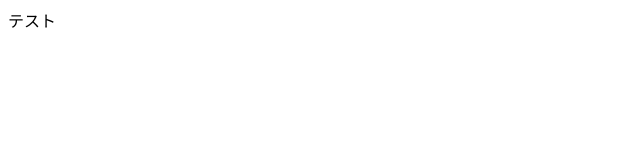
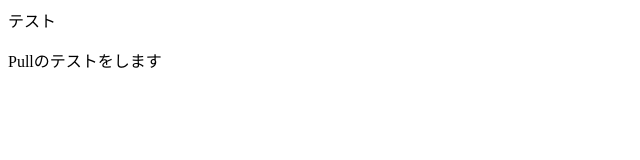
Before and after one commit to 0303testmon/git-test, a plain HTML site: page index.html in a window 1280 px wide. Shown: the whole page, without its empty margins (0-640 px from the left). Drawn offline with Linux system fonts and the light colour scheme.

Commit message:
Update index.html

```diff
--- a/index.html
+++ b/index.html
@@ -1 +1,2 @@
 <p>テスト</p>
+<p>Pullのテストをします</p>
```
